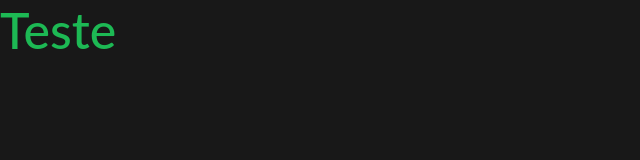
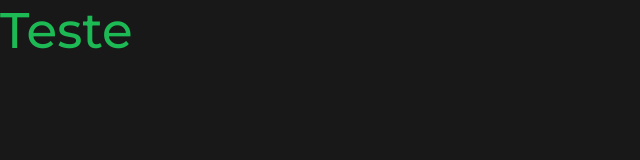
Before and after one commit to santanarscs/pagination-filter-next, a Next.js app: page / in a window 1280 px wide. Shown: the top 160 px of the page, without its empty margins (0-640 px from the left). Built offline with nearby package versions, Linux system fonts and the light colour scheme.

Commit message:
add global style

```diff
--- a/src/styles/global.ts
+++ b/src/styles/global.ts
@@ -13,7 +13,7 @@ const GlobalStyle =  createGlobalStyle`
     text-rendering: optimizeLegibility;
   }
   body, input, button {
-    font-family: 'Lato', sans-serif;
+    font-family: 'Montserrat', sans-serif;
     font-size: 16px;
   }
   h1, h2, h3, h4, h5, h6, strong {
```
